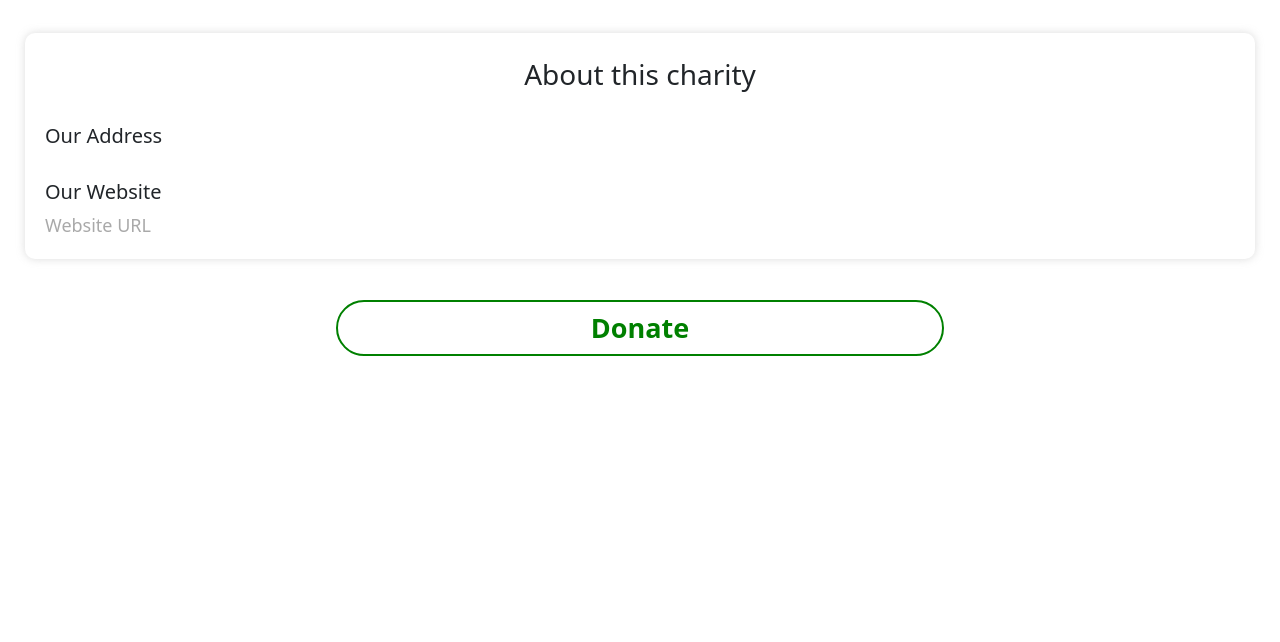
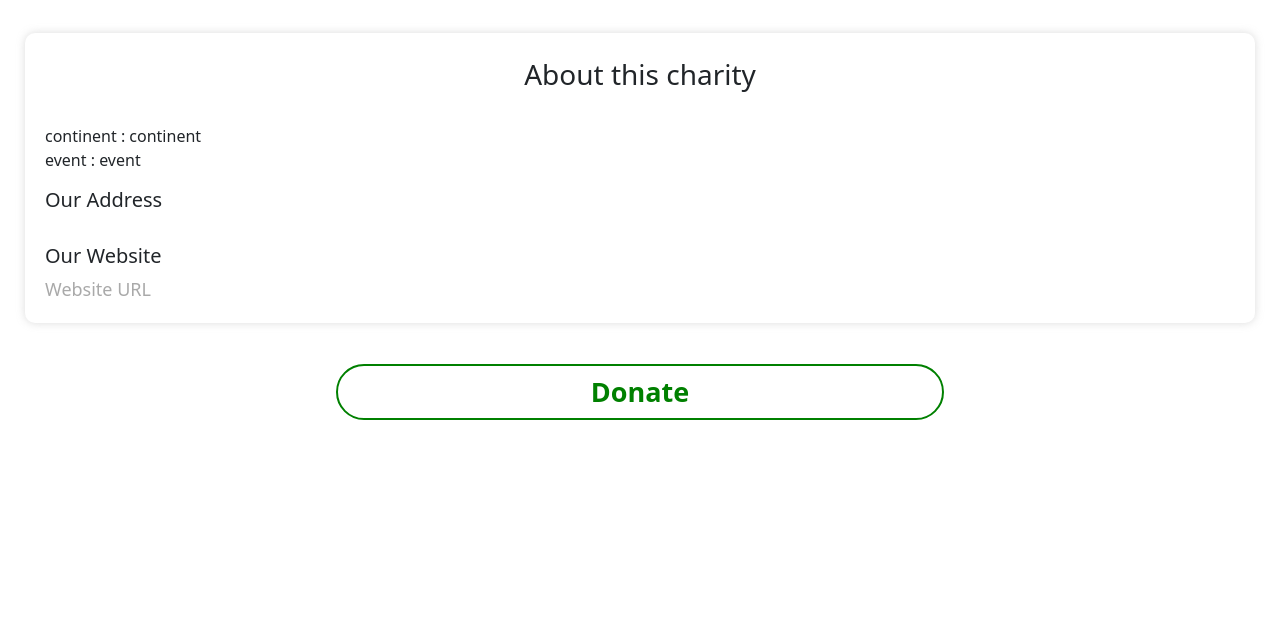
Before and after one commit to nikita-olechko/CharityChooser, a plain HTML site: page charity_description.html in a window 1280 px wide. Shown: the part 158-800 px from the top of the page. Drawn offline with nearby package versions, Linux system fonts and the light colour scheme; no server answers.

Commit message:
Add continent & event on chariity_description.html

```diff
--- a/charity_description.html
+++ b/charity_description.html
@@ -46,18 +46,7 @@
   <div class="container">
     <div class="container cardy">
       <div class="row">
-        <!-- <div class="col" style="max-height: 200px"> -->
         <h2><span id="charityName">Charity</span></h2>
-        <!-- <ul class="listy" style="margin: 20px">
-            <li>We support</li>
-            <li>We have shelter for everyone</li>
-            <li>lorem</li>
-            <li>lorem</li>
-            <li>lorem</li>
-            <li>lorem</li>
-            <li>lorem</li>
-            <li>lorem</li>
-          </ul> -->
       </div>
       <div class="col"><img class="charity-img responsive" style="max-width: 100%;" src="" /></div>
     </div>
@@ -69,16 +58,22 @@
     <h3>About <span id="charityName">this charity</span></h3>
     <div id="charityDetails"></div>
     <br>
+    <p>continent :
+      <span id="charityContinent">continent</span>
+      <br>event :
+      <span id="charityEvent">event</span>
+    </p>
     <h5>Our Address</h5>
     <div id="charityAddress"></div>
     <br>
     <h5>Our Website</h5>
-    <a id="charityURL" href="#">Website URL</a>
+    <a id="charityURL" href="#">Website URL</a><br>
+
   </div>
 
   <div class="d-grid gap-2 col-6 mx-auto">
     <button class="donate btn bottom-0 end-0 m-3" onclick="savePaymentDocumentIDAndRedirect()">Donate
-      </button>
+    </button>
 
   </div>
   </div>
--- a/scripts/charity_description.js
+++ b/scripts/charity_description.js
@@ -24,6 +24,8 @@ function displayCharityInformation() {
       document.getElementById("charityDetails").innerHTML = charityDetails;
       document.getElementById("charityAddress").innerHTML = charityAddress;
       document.getElementById("charityURL").innerHTML = charityURL;
+      document.getElementById("charityContinent").innerHTML = charityContinent;
+      document.getElementById("charityEvent").innerHTML = charityEvent;
 
       let anchorTag = document.getElementById("charityURL");
       anchorTag.textContent = charityURL;
```
